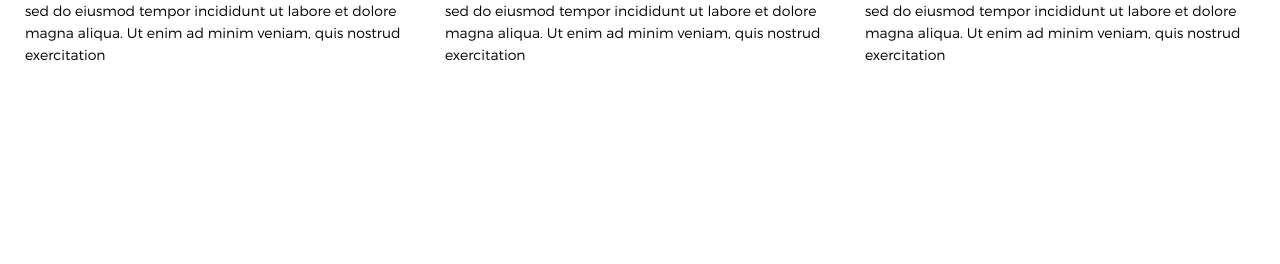
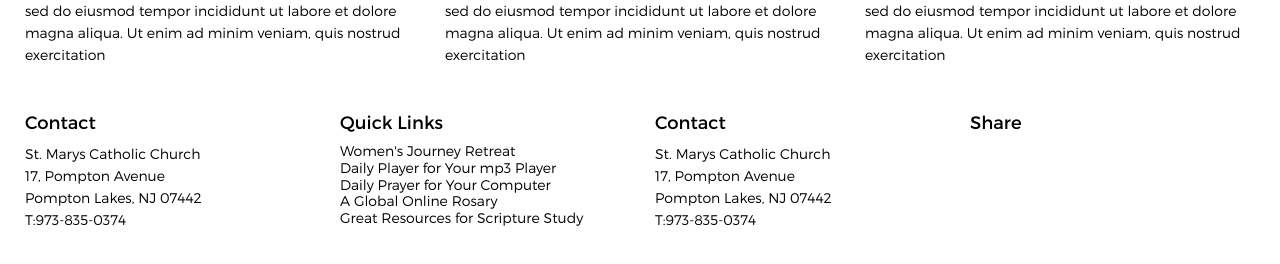
Before and after one commit to pravienmangal/StMarys, a website: page view/home.html in a window 1280 px wide. Shown: the part 1053-1317 px from the top of the page. Before the commit the page ends 1175 px from the top, so only its background shows below. Drawn offline with Linux system fonts and the light colour scheme.

Commit message:
home.html layout edited

```diff
--- a/view/home.html
+++ b/view/home.html
@@ -139,7 +139,40 @@
 	<section class="row">
 		<div class="footer-container">
 			<div class="col-md-3">
-
+				<h5>Contact</h5>
+				<p>
+					St. Marys Catholic Church</br>
+					17, Pompton Avenue</br>
+					Pompton Lakes, NJ 07442</br>
+					T:973-835-0374
+				</p>
+			</div>
+			<div class="col-md-3">
+				<h5>Quick Links</h5>
+				<ul>
+					<li>Women's Journey Retreat</li>
+					<li>Daily Player for Your mp3 Player</li>
+					<li>Daily Prayer for Your Computer</li>
+					<li>A Global Online Rosary</li>
+					<li>Great Resources for Scripture Study</li>
+				</ul>
+			</div>
+			<div class="col-md-3">
+				<h5>Contact</h5>
+				<p>
+					St. Marys Catholic Church</br>
+					17, Pompton Avenue</br>
+					Pompton Lakes, NJ 07442</br>
+					T:973-835-0374
+				</p>
+			</div>
+			<div class="col-md-3">
+				<h5>Share</h5>
+				<ul>
+					<li></li>
+					<li></li>
+					<li></li>
+				</ul>
 			</div>
 		</div>
 	</section>
```
